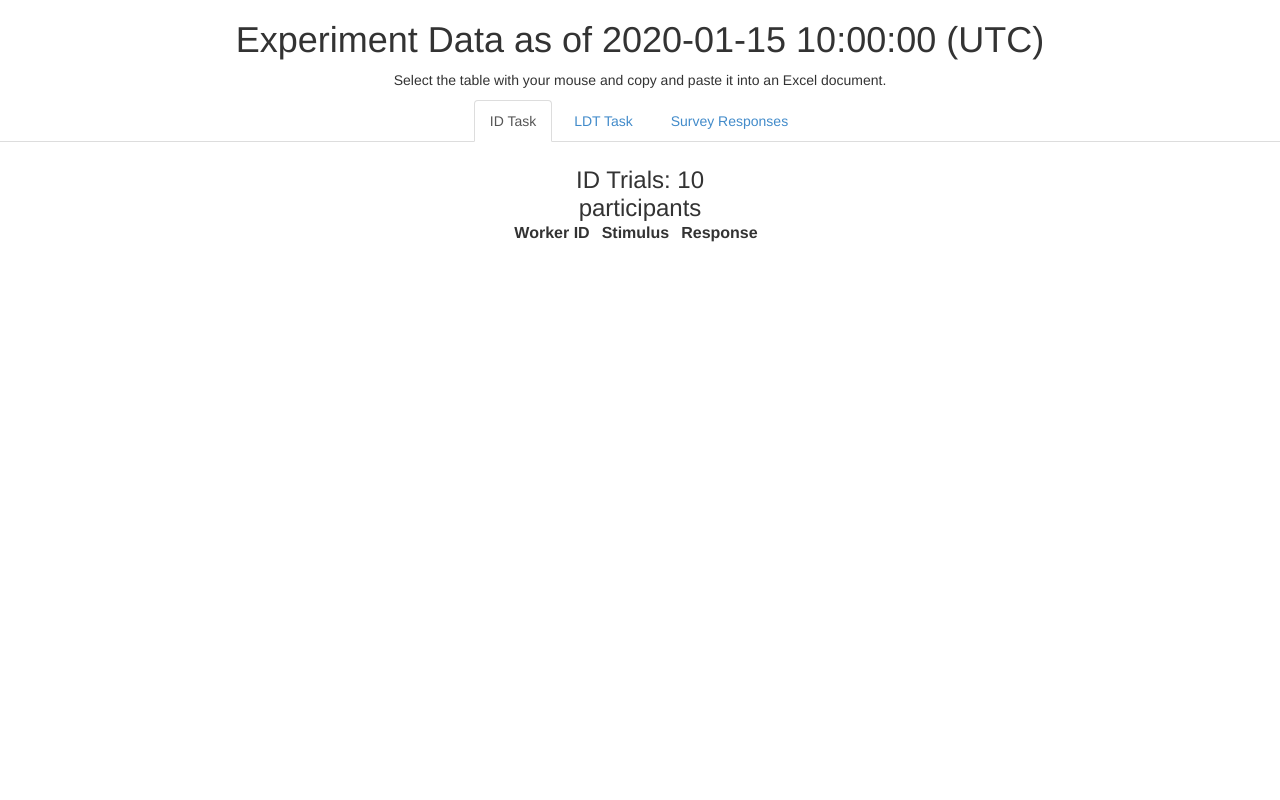
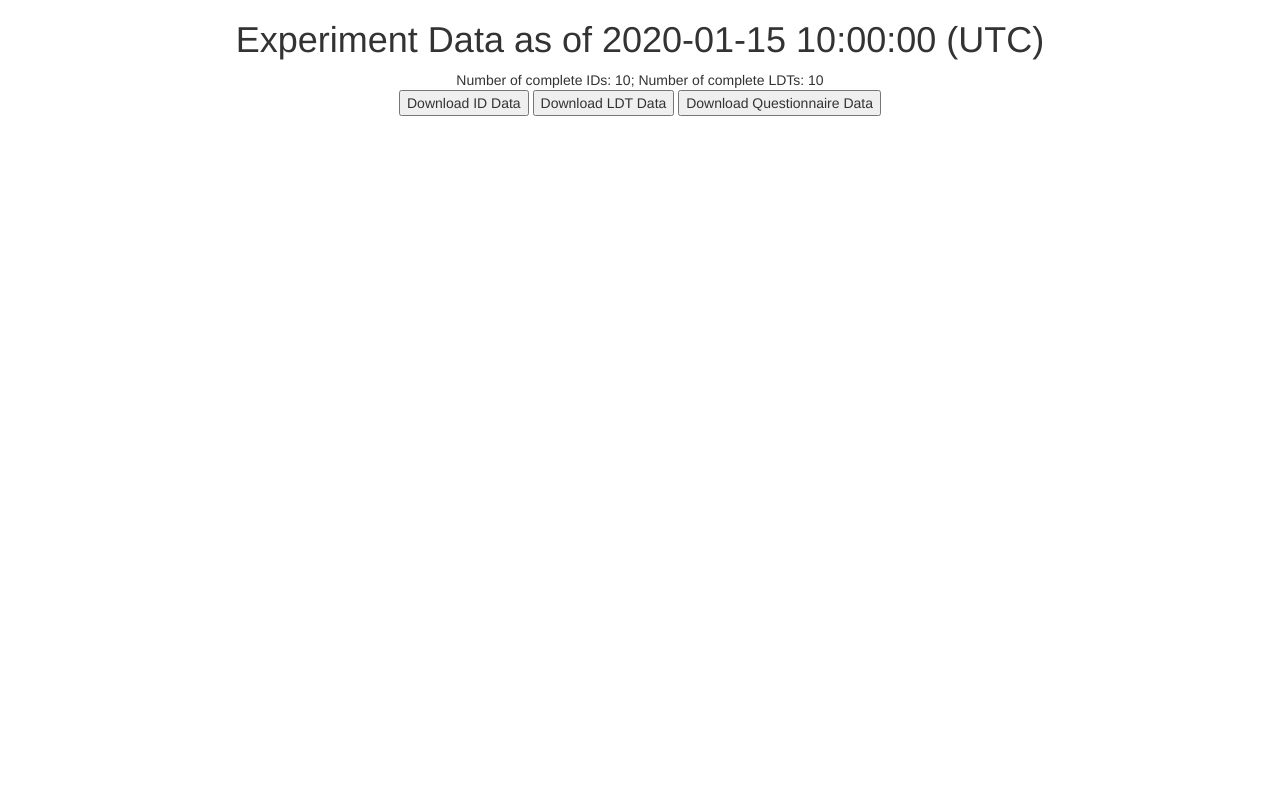
Before and after one commit to JSlote/cswro-exp-1, a Python web app: template mtGCLC1/templates/list.html in a window 1280 px wide. Run offline with Jinja, Linux system fonts and the light colour scheme; the template is opened without the code that fills it: most values are stand-ins (such as "Sample title", 1, 10 or a date in 2020); lists and menus that the app fills with data are empty; some libraries are stand-ins or nearby versions.

Commit message:
change data output

```diff
--- a/mtGCLC1/templates/list.html
+++ b/mtGCLC1/templates/list.html
@@ -34,80 +34,29 @@
     </style>
 	<script src="/static/lib/jquery-min.js" type="text/javascript"> </script>
 	<script src="//maxcdn.bootstrapcdn.com/bootstrap/3.2.0/js/bootstrap.min.js"></script>
+	<script>
+	var idtrials = ["data:text/csv;charset=utf-8","Worker ID,Stimulus,Response",
+		{% for worker in workers %}{% if worker.condition == 0 %}{% for trial in worker.trials %}{% if trial.trialdata.phase == 'TEST' %}
+			"{{ worker.id }},{{ trial.trialdata.word|default("error") }},{{ trial.trialdata.response|default("error") }}",
+		{% endif %}{% endfor %}{% endif %}{% endfor %}].join("\n");
+	var ldttrials = ["data:text/csv;charset=utf-8","Worker ID,Stimulus,Response,Reaction Time",
+		{% for worker in workers %}{% if worker.condition == 1 %}{% for trial in worker.trials %}{% if trial.trialdata.phase == 'TEST' %}
+			"{{ worker.id }},{{ trial.trialdata.word|default("error") }},{{ trial.trialdata.response|default("error") }}",
+		{% endif %}{% endfor %}{% endif %}{% endfor %}].join("\n");
+	var questions = ["data:text/csv;charset=utf-8","Worker ID,Multilingual,First Language,Main Language",
+		{% for worker in workers %}
+				"{{ worker.id }},{{ worker.questions.multilingual }},{{ worker.questions.firstlang }},{{ worker.questions.usemost }}",
+		{% endfor %}].join("\n");
+
+
+	</script>
 </head>
-<body>
+<body style="text-align:center;">
 	<h1>Experiment Data as of {{ date }} (UTC)</h1>
-	<p>Select the table with your mouse and copy and paste it into an Excel document.</p>
-	<!-- Nav tabs -->
-	<ul class="nav nav-tabs" role="tablist">
-	  <li class="active"><a href="#ID" role="tab" data-toggle="tab">ID Task</a></li>
-	  <li><a href="#LDT" role="tab" data-toggle="tab">LDT Task</a></li>
-	  <li><a href="#Survey" role="tab" data-toggle="tab">Survey Responses</a></li>
-	</ul>
-
-	<!-- Tab panes -->
-	<div class="tab-content">
-	  <div class="tab-pane active" id="ID">
-  		<table id="ID">
-		<caption>ID Trials: {{ idnum }} participants</caption>
-		<thead><tr><th>Worker ID</th><th>Stimulus</th><th>Response</th></tr></thead>
-		<tbody>
-		{% for worker in workers %}
-			{% if worker.condition == 0 %}
-				{% for trial in worker.trials %}
-					{% if trial.trialdata.phase == 'TEST' %}
-					<tr>
-						<td>{{ worker.id }}</td>
-						<td>{{ trial.trialdata.word|default("error") }}</td>
-						<td>{{ trial.trialdata.response|default("error") }}</td>
-					</tr>
-					{% endif %}
-				{% endfor %}
-			{% endif %}
-		{% endfor %}
-		</tbody>
-		</table>
-	  </div>
-	  <div class="tab-pane" id="LDT">
-			<table id="LDT">
-			<caption>LDT Trials: {{ ldtnum }} participants</caption>
-			<thead><tr><th>Worker ID</th><th>Stimulus</th><th>Response</th><th>Reaction Time</th></tr></thead>
-			<tbody>
-			{% for worker in workers %}
-				{% if worker.condition == 1 %}
-					{% for trial in worker.trials %}
-						{% if trial.trialdata.phase == 'TEST' %}
-						<tr>
-							<td>{{ worker.id }}</td>
-							<td>{{ trial.trialdata.word|default("error") }}</td>
-							<td>{{ trial.trialdata.response|default("error") }}</td>
-							<td>{{ trial.trialdata.reactionTime|default("error") }}</td>
-						</tr>
-						{% endif %}
-					{% endfor %}
-				{% endif %}
-			{% endfor %}
-			</tbody>
-			</table>
-	  </div>
-
-	  <div class="tab-pane" id="Survey">
-		<table id="questionnaire">
-		<caption>Questionnaire Responses</caption>
-		<thead><tr><th>Worker ID</th><th>Multilingual</th><th>First Language</th><th>Main Language</th></tr></thead>
-		<tbody>
-			{% for worker in workers %}
-			<tr>
-				<td>{{ worker.id }}</td>
-				<td>{{ worker.questions.multilingual|default("error") }}</td>
-				<td>{{ worker.questions.firstlang|default("error") }}</td>
-				<td>{{ worker.questions.usemost|default("error") }}</td>
-			</tr>
-			{% endfor %}
-		</tbody>
-		</table>
-	  </div>
-	</div>
+	Number of complete IDs: {{ idnum }}; Number of complete LDTs: {{ ldtnum }} <br />
+	<button id="idbtn" onclick="window.open(encodeURI(idtrials));">Download ID Data</button>
+	<button id="ldtbtn" onclick="window.open(encodeURI(ldttrials));">Download LDT Data</button>
+	<button id="questbtn" onclick="window.open(encodeURI(questions));">Download Questionnaire Data</button>
 
 </body>
 </html>
```
